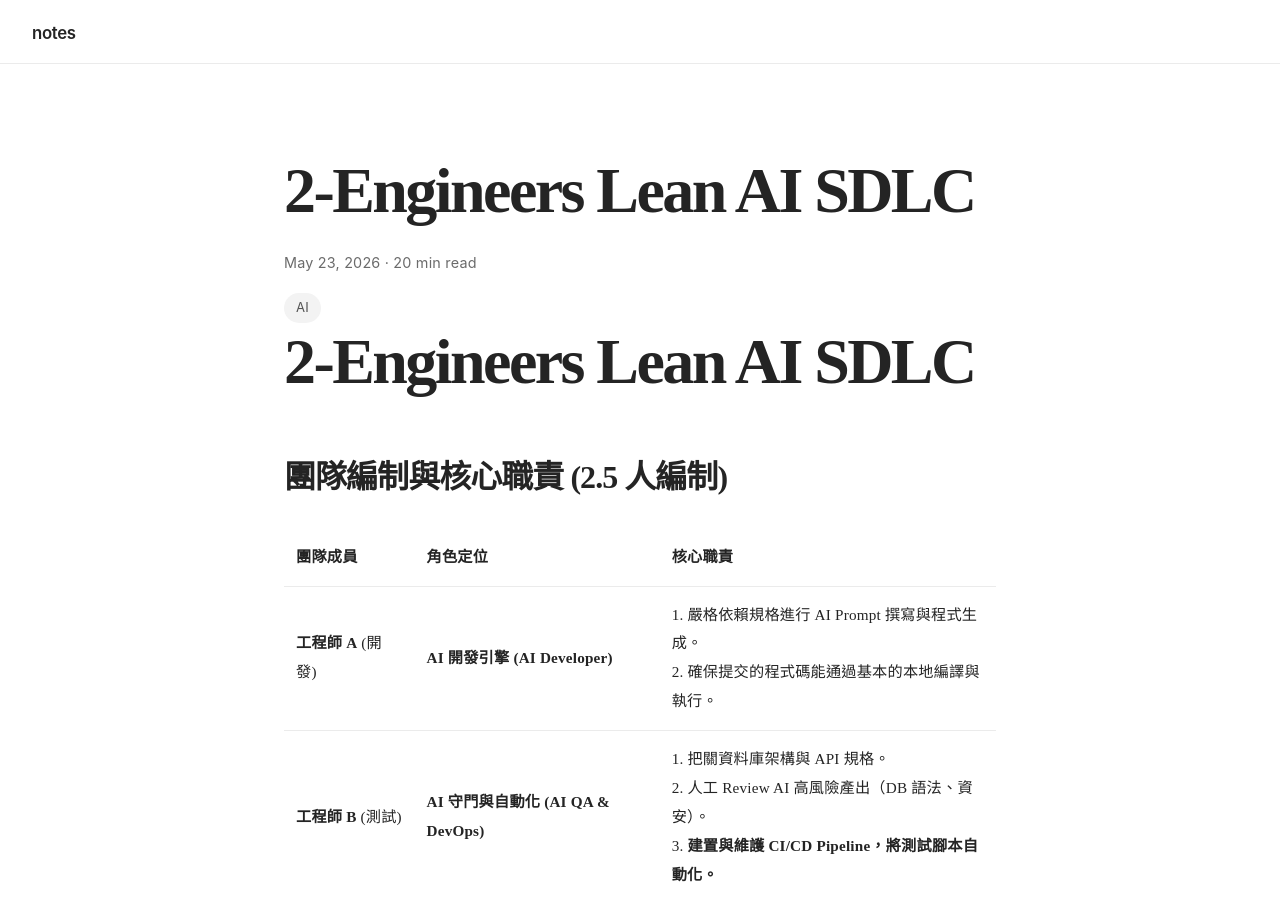
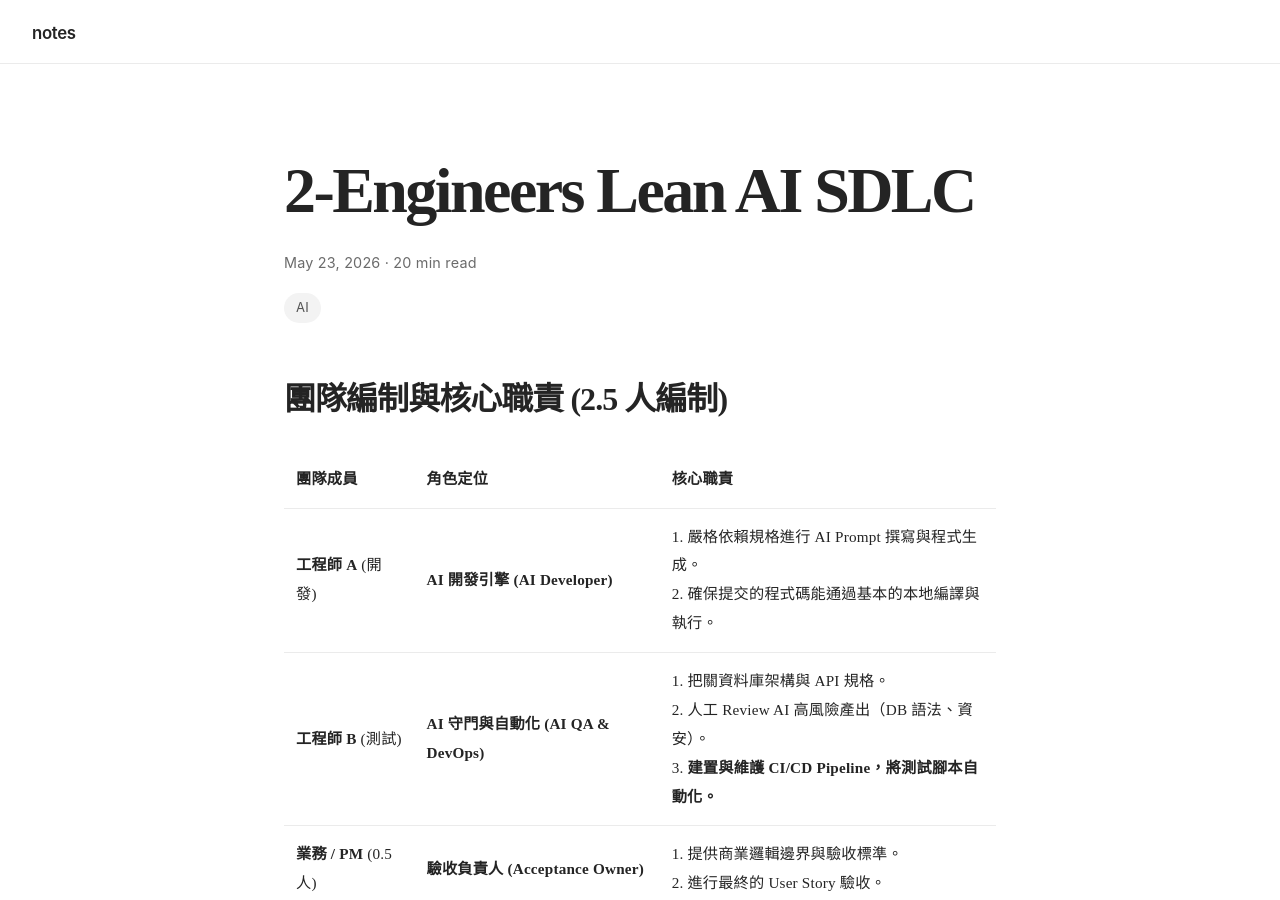
Before and after one commit to linjose/notes, a Jekyll site: the page built from _posts/2026-05-23-2engineers-lean-AI-SDLC.md, in a window 1280 px wide and 900 px high. Built offline with Jekyll 4.4.1, drawn with Linux system fonts in a browser that asks for light colours.

Commit message:
Update 2026-05-23-2engineers-lean-AI-SDLC.md

```diff
--- a/_posts/2026-05-23-2engineers-lean-AI-SDLC.md
+++ b/_posts/2026-05-23-2engineers-lean-AI-SDLC.md
@@ -6,8 +6,6 @@ reading_time: 20 min read
 tags: [AI]
 excerpt:
 ---
-
-# 2-Engineers Lean AI SDLC
 
 ## 團隊編制與核心職責 (2.5 人編制)
 
```
